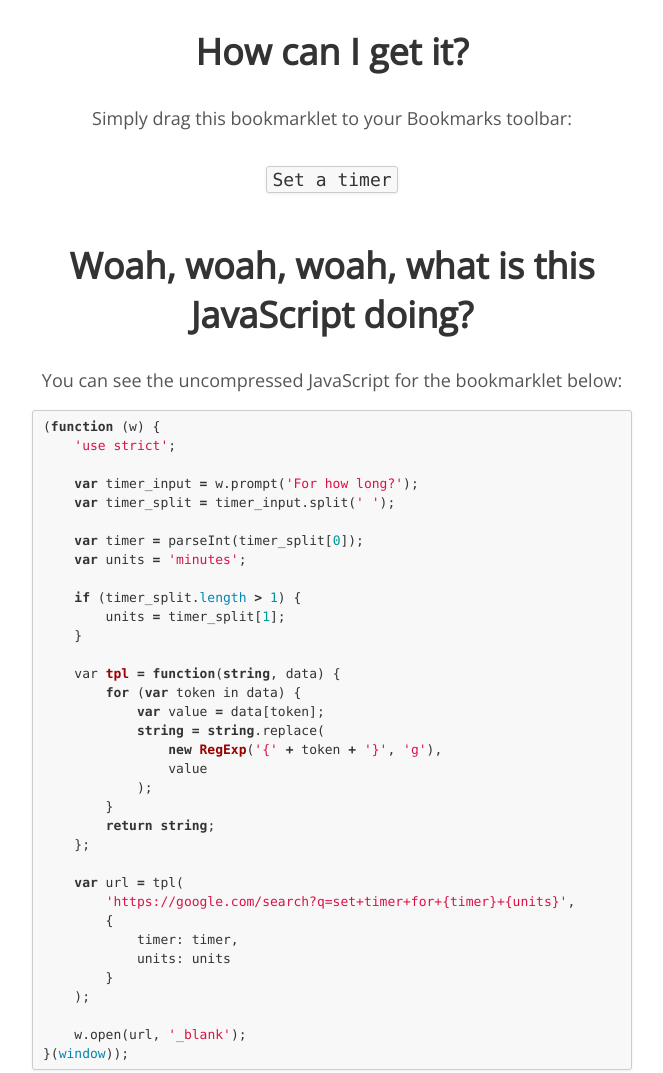
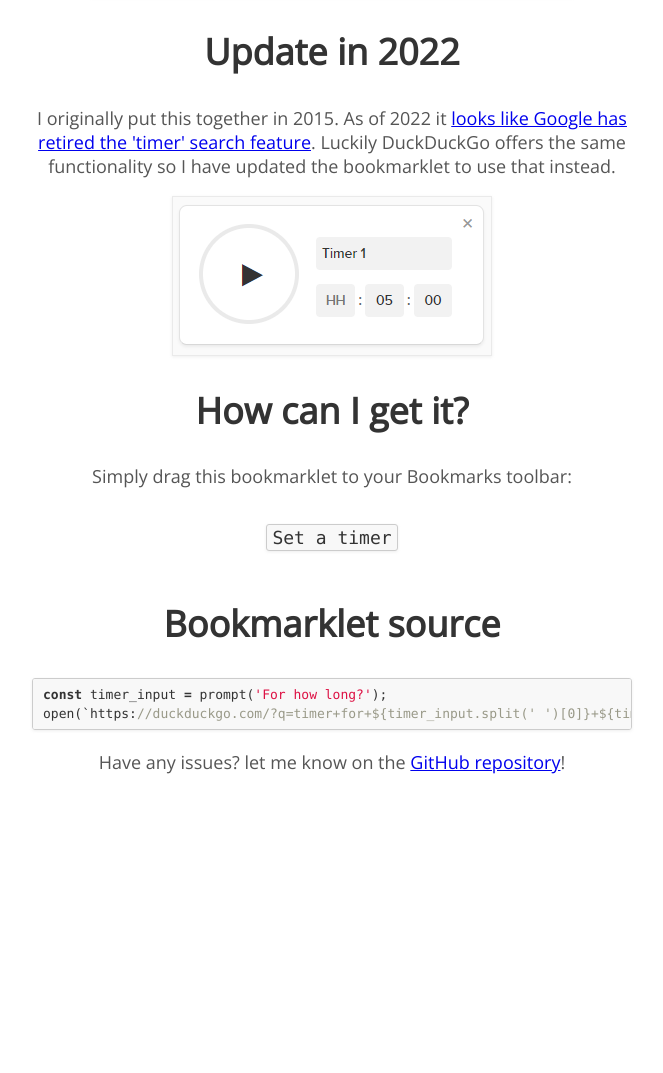
Before and after one commit to omgmog/timer-bookmarklet, a plain HTML site: page index.html in a window 1280 px wide. Shown: the part 727-1800 px from the top of the page, without its empty margins (308-971 px from the left). After the commit the page ends 1619 px from the top, so only its background shows below. Drawn offline with nearby package versions, Linux system fonts and the light colour scheme.

Commit message:
Updated to use DuckDuckGo timer as Google killed the feature

```diff
--- a/index.html
+++ b/index.html
@@ -15,59 +15,27 @@
         What is this?
     </h2>
     <p>
-        I often find myself setting timers using Google's "set timer" search keyword. So often infact, that I decided to make a bookmarklet to simplify this action.
+        <s>I often find myself setting timers using Google's "set timer" search keyword. So often infact, that I decided to make a bookmarklet to simplify this action.</s>
     </p>
     <p>
-        If you're not familiar, this is what Google's timer looks like:
+        <s>If you're not familiar, this is what Google's timer looks like:</s>
     </p>
     <img src="assets/screenshot.png">
+    <h2>Update in 2022</h2>
+    <p>I originally put this together in 2015. As of 2022 it <a href="https://news.ycombinator.com/item?id=32295674">looks like Google has retired the 'timer' search feature</a>. Luckily DuckDuckGo offers the same functionality so I have updated the bookmarklet to use that instead.</p>
+    <img src="assets/screenshot-ddg.png">
     <h2>
         How can I get it?
     </h2>
     <p>
         Simply drag this bookmarklet to your Bookmarks toolbar:
     </p>
-    <a class="bookmarklet" title="Set a timer" href="javascript:!function(t){'use strict';var r=t.prompt('For how long?'),e=r.split(' '),n=parseInt(e[0]),o='minutes';e.length>1&&(o=e[1]);var i=function(t,r){for(var e in r){var n=r[e];t=t.replace(new RegExp('{'+e+'}','g'),n)}return t},s=i('https://google.com/search?q=set+timer+for+{timer}+{units}',{timer:n,units:o});t.open(s,'_blank')}(window);">Set a timer</a>
+    <a class="bookmarklet" title="Set a timer" href="javascript:(function()%7Bconst%20timer_input%20%3D%20prompt('For%20how%20long%3F')%3B%0Aopen(%60https%3A%2F%2Fduckduckgo.com%2F%3Fq%3Dtimer%2Bfor%2B%24%7Btimer_input.split('%20')%5B0%5D%7D%2B%24%7Btimer_input.split('%20')%5B1%5D%20%7C%7C%20'minutes'%7D%60%2C%20'_blank')%3B%7D)()%3B">Set a timer</a>
     <h2>
-        Woah, woah, woah, what is this JavaScript doing?
+        Bookmarklet source
     </h2>
-    <p>
-        You can see the uncompressed JavaScript for the bookmarklet below:
-    </p>
-    <pre><code data-language="javascript">(function (w) {
-    'use strict';
-
-    var timer_input = w.prompt('For how long?');
-    var timer_split = timer_input.split(' ');
-
-    var timer = parseInt(timer_split[0]);
-    var units = 'minutes';
-
-    if (timer_split.length > 1) {
-        units = timer_split[1];
-    }
-
-    var tpl = function(string, data) {
-        for (var token in data) {
-            var value = data[token];
-            string = string.replace(
-                new RegExp('{' + token + '}', 'g'),
-                value
-            );
-        }
-        return string;
-    };
-
-    var url = tpl(
-        'https://google.com/search?q=set+timer+for+{timer}+{units}',
-        {
-            timer: timer,
-            units: units
-        }
-    );
-
-    w.open(url, '_blank');
-}(window));</code></pre>
+    <pre><code data-language="javascript">const timer_input = prompt('For how long?');
+open(`https://duckduckgo.com/?q=timer+for+${timer_input.split(' ')[0]}+${timer_input.split(' ')[1] || 'minutes'}`, '_blank');</code></pre>
     <p>
         Have any issues? let me know on the <a href="https://github.com/omgmog/timer-bookmarklet" target="_blank">GitHub repository</a>!
     </p>
```
Also changed, not shown: assets/screenshot-ddg.png (added).
